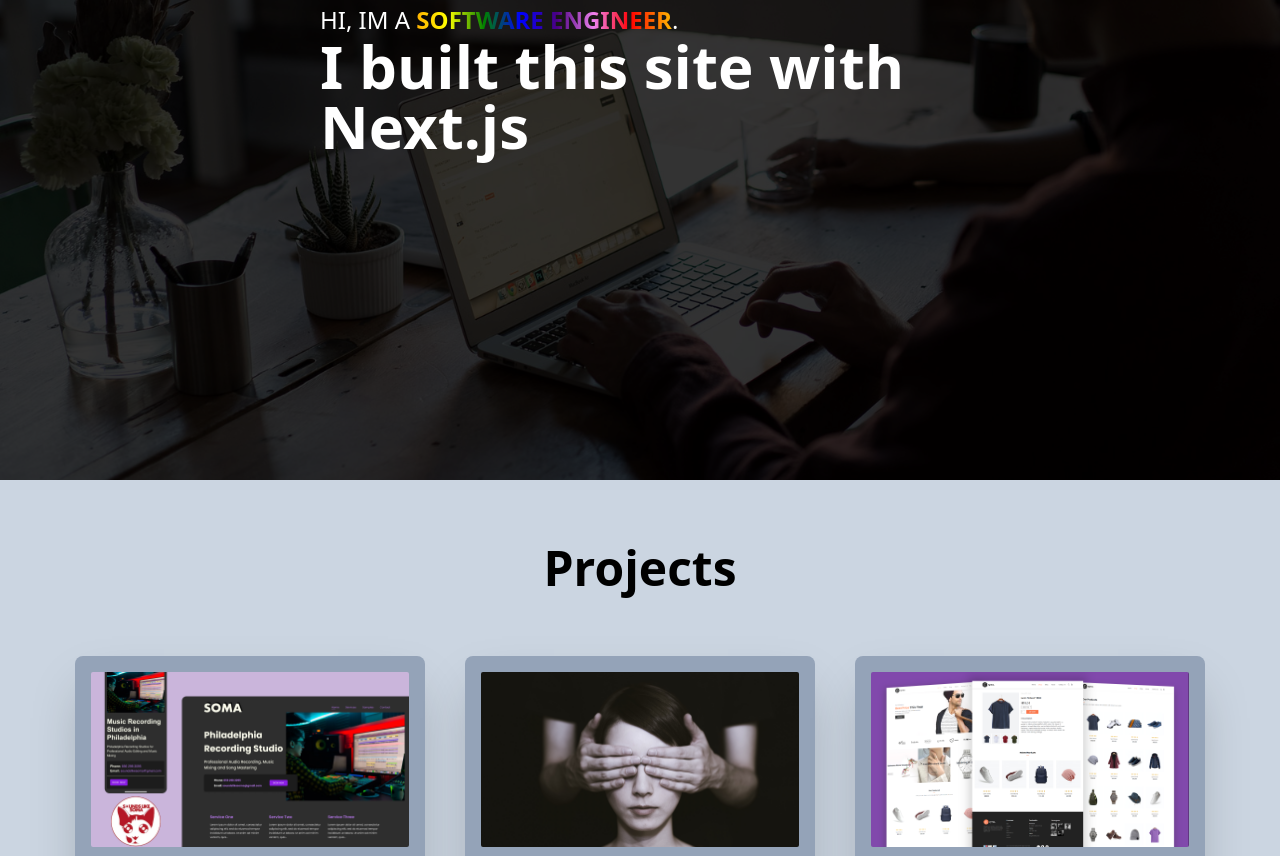
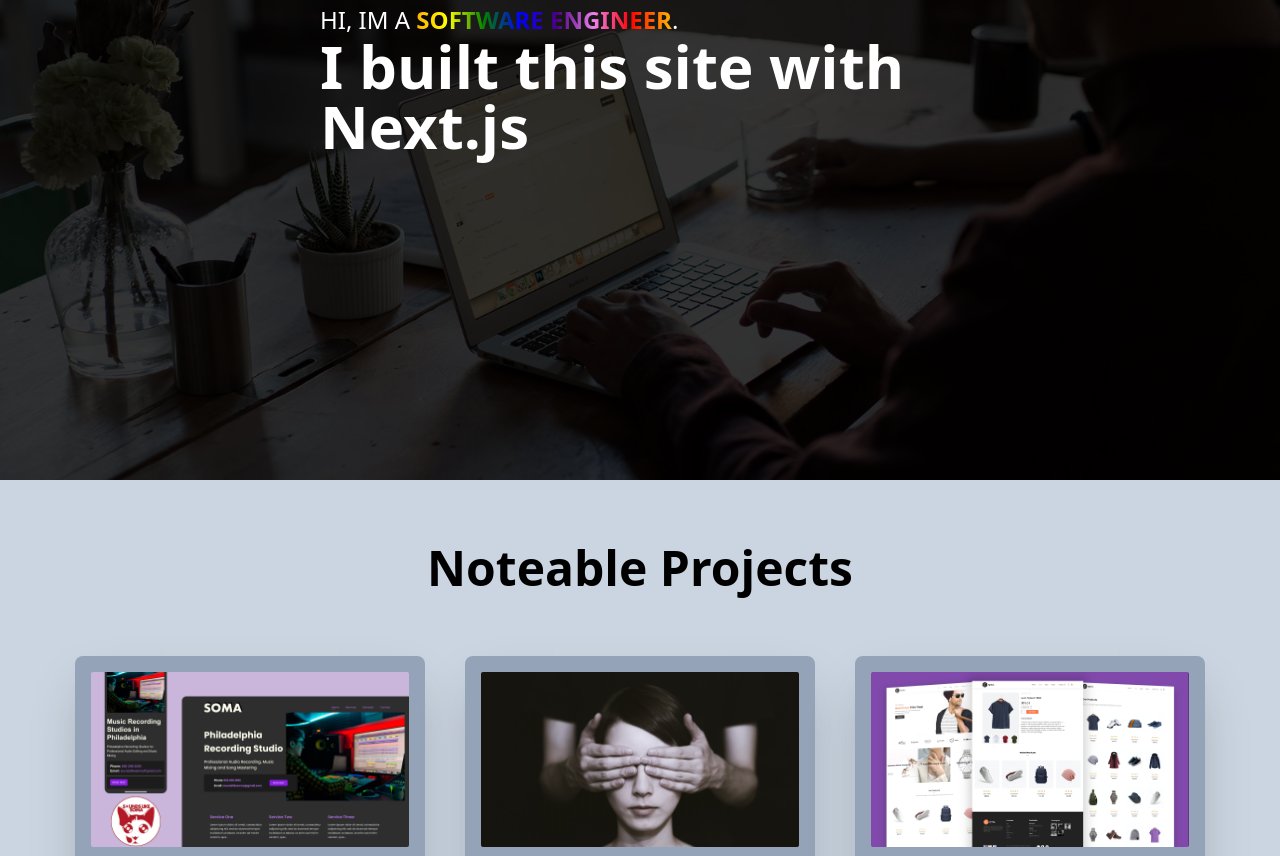
Before and after one commit to zackhanni/zachary.works, a Next.js app: page / in a window 1280 px wide. Shown: the part 320-1176 px from the top of the page. Built offline with nearby package versions, Linux system fonts and the light colour scheme.

Commit message:
update h2 text

```diff
--- a/app/components/Projects.tsx
+++ b/app/components/Projects.tsx
@@ -4,7 +4,7 @@ import Image from "next/image";
 function Projects() {
   return (
     <section id="projects" className=" bg-slate-300 flex flex-col justify-center items-center">
-      <h2 className="text-5xl text-center font-bold py-16">Projects</h2>
+      <h2 className="text-5xl text-center font-bold py-16">Noteable Projects</h2>
       <ul className="max-w-[90%] md:max-w-[1200] m-auto grid gap-10 pb-20 grid-cols-1 md:grid-cols-2 xl:grid-cols-3">
         {ProjectsData.map((project) => {
           return (
```
